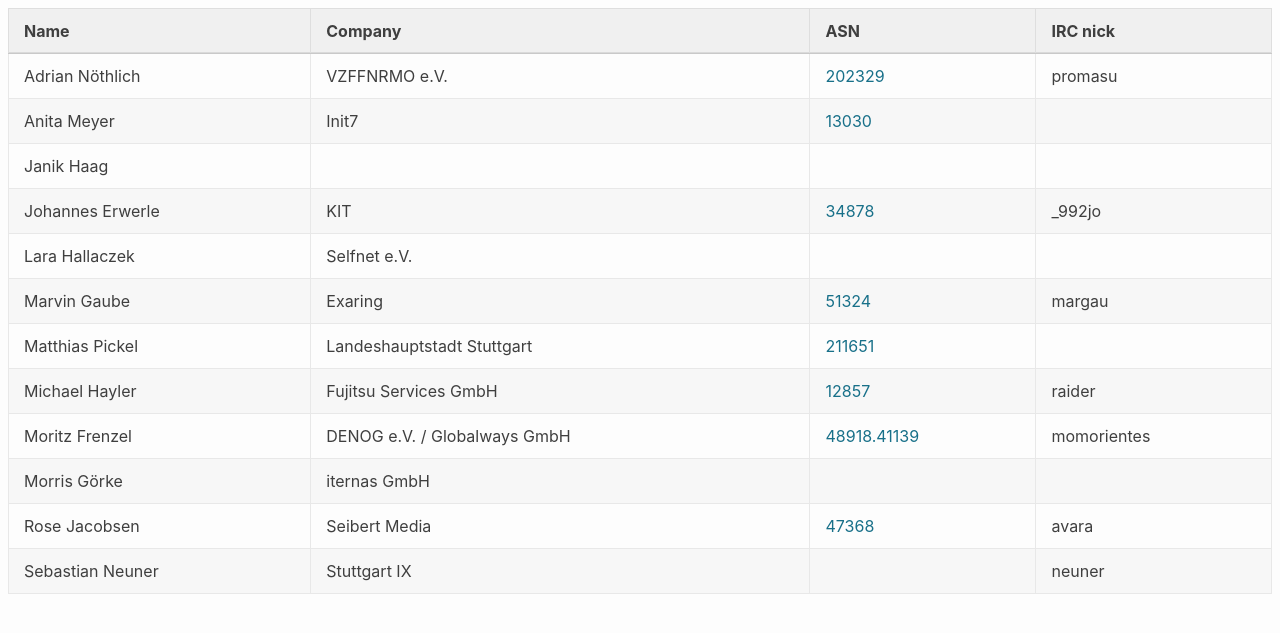
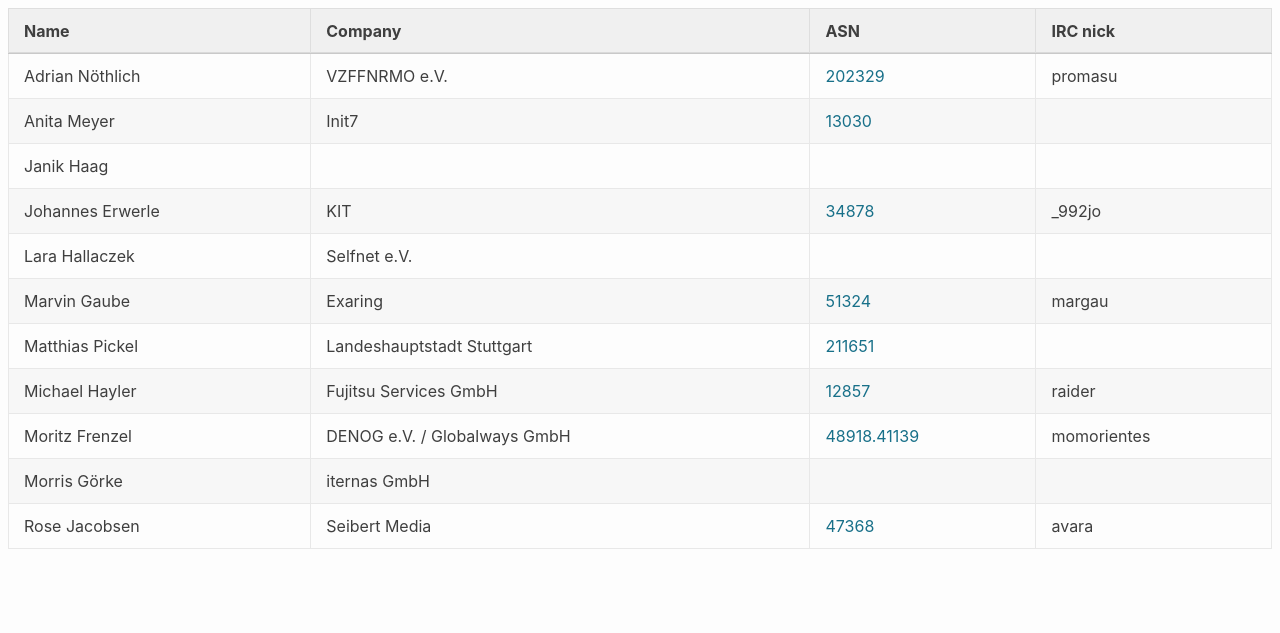
Before and after one commit to denog/pretix-attendeelist, a Jekyll site: the page built from meetup2023_03/index.markdown, in a window 1280 px wide. Shown: the top 633 px of the page. Built offline with Jekyll 4.4.1, drawn with Linux system fonts in a browser that asks for light colours.

Commit message:
Latest data: Wed Mar 22 18:10:28 UTC 2023

```diff
--- a/_data/attendees_denog_meetup_2023_03.json
+++ b/_data/attendees_denog_meetup_2023_03.json
@@ -64,11 +64,5 @@
     "company": "Seibert Media",
     "irc": "avara",
     "asn": "47368"
-  },
-  {
-    "name": "Sebastian Neuner",
-    "company": "Stuttgart IX",
-    "irc": "neuner",
-    "asn": null
   }
 ]
```
